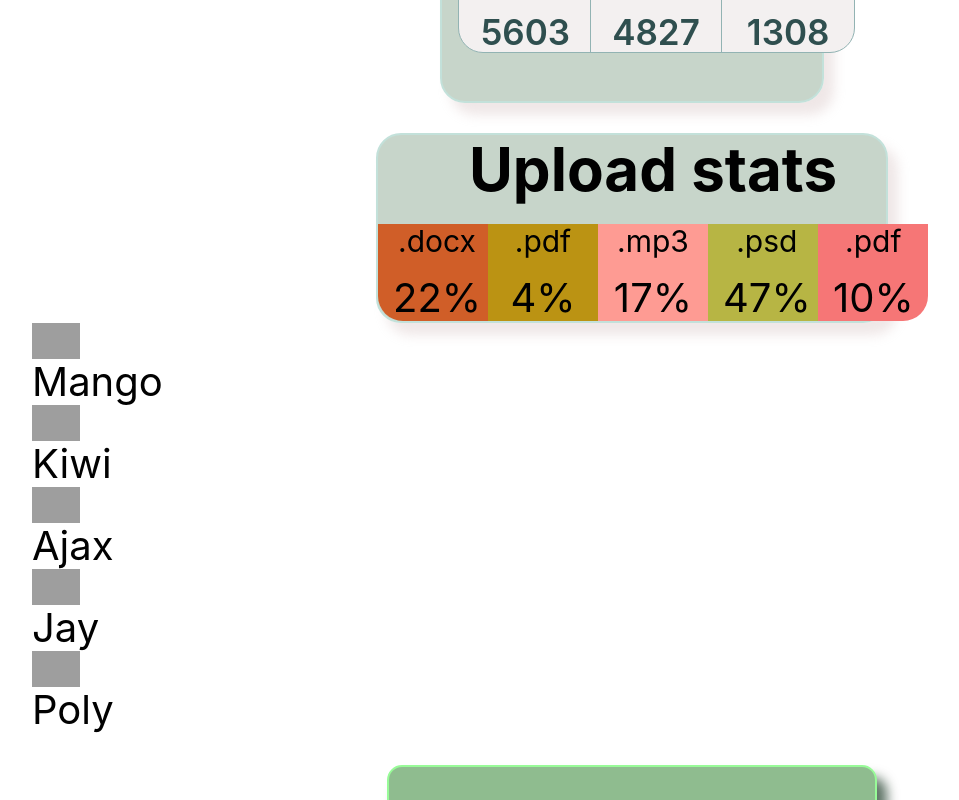
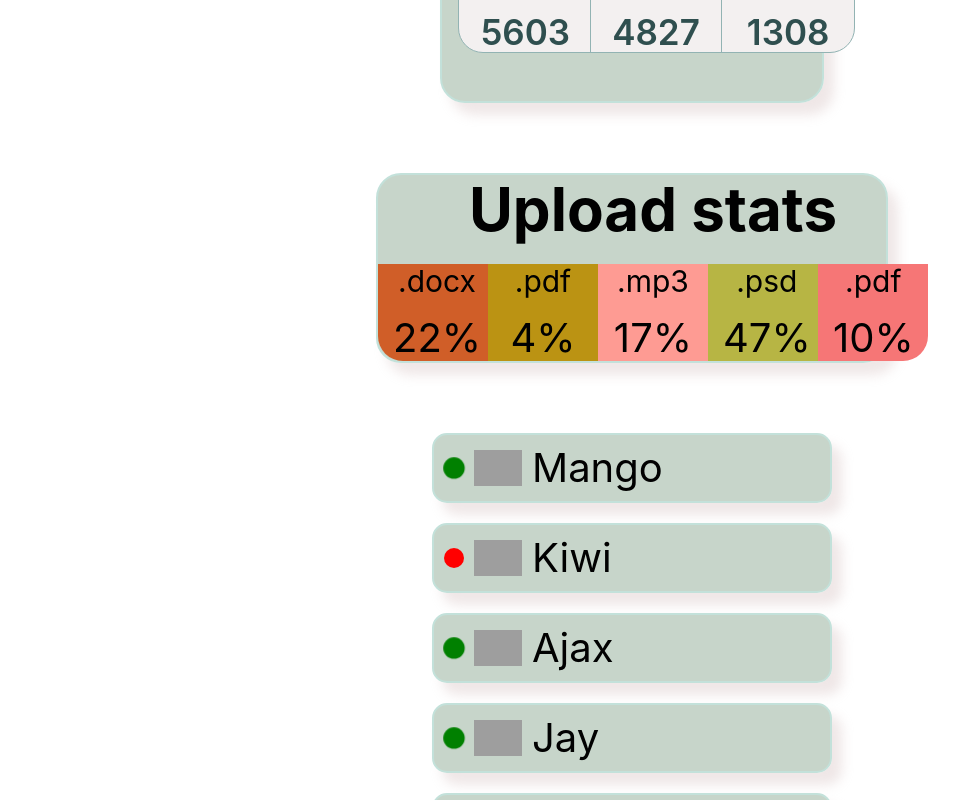
Before and after one commit to Luidmyla007/goit-react-hw-01-components, a React (Create React App) app: page / in a window 1280 px wide. Shown: the part 640-1440 px from the top of the page, without its empty margins (8-967 px from the left). Built offline with nearby package versions, Linux system fonts and the light colour scheme; grey boxes are pictures that could not be loaded.

Commit message:
friendList styles

```diff
--- a/src/components/Friendlist/friendItem.js
+++ b/src/components/Friendlist/friendItem.js
@@ -1,10 +1,24 @@
+import PropTypes from 'prop-types';
+import css from './friendlist.module.css';
 
-
-export const FriendItem = ({friend: {avatar, name} }) => {
+export const FriendItem = ({friend: {isOnline, avatar, name} }) => {
     return (
-        <div>
+        <div className={css.friendItem}>
+            {isOnline ? (
+        <span className={css.statusOnline}></span>
+      ) : (
+        <span className={css.statusOffline}></span>
+      )}
          <img src={avatar} alt={name} width="48"/>
          <p>{name}</p>
         </div>
     );
 };
+
+
+
+FriendItem.propTypes = {
+  avatar: PropTypes.string.isRequired,
+  name: PropTypes.string.isRequired,
+  isOnline: PropTypes.bool.isRequired,
+};
--- a/src/components/Friendlist/friendlist.js
+++ b/src/components/Friendlist/friendlist.js
@@ -1,5 +1,6 @@
 import PropTypes from 'prop-types';
 import { FriendItem } from './friendItem';
+
 
 
 
--- /dev/null
+++ b/src/components/Friendlist/friendlist.module.css
@@ -0,0 +1,58 @@
+
+.friendItem{
+    margin-left: auto;
+    margin-right: auto;
+    margin-top: 20px;
+    max-width: 400px;
+    padding-left: 10px;
+    padding-top: 10px;
+    padding-bottom: 10px;
+    display: flex;
+    gap: 10px;
+    flex-wrap: wrap;
+    align-items: center;
+    text-align: center;
+    background-color: hsla(133, 25%, 36%, 0.3);
+    border-radius: 15px;
+    border: 2px solid rgb(195, 225, 218);
+    box-shadow: 10px 12px 12px 0px #cab1b14d;
+}
+
+
+
+
+.statusOnline{
+  padding: 10px;
+border-radius: 50%;
+color: green;
+    background-color: green;
+    width: 10px;
+    height: 10px;
+    text-align: center;
+    animation: pulse 2.5s linear infinite;
+}
+@keyframes pulse {
+    /* 0% {
+        transform: scale(0.5);
+        opacity: 0;
+    } */
+
+    50% {
+        opacity: 1;
+    }
+
+    100% {
+        transform: scale(1.2);
+        opacity: 0;
+    }
+}
+
+.statusOffline{
+padding: 10px;
+border-radius: 50%;
+    background-color: red;
+    color: red;
+    width: 10px;
+    height: 10px;
+    text-align: center;
+}
--- a/src/components/Statistics/statistics.module.css
+++ b/src/components/Statistics/statistics.module.css
@@ -1,8 +1,8 @@
 .statisticBox{
     margin-left: auto;
     margin-right: auto;
-        margin-top: 30px;
-        /* max-width: 30vw;        */
+    margin-top: 70px;
+    margin-bottom: 70px;
     max-width: 512px;
     display: flex;
     flex-direction: column;
@@ -18,8 +18,6 @@
 .statisticBox ul{
     margin-top: 20px;
     display: flex;
-   /* padding-left: 15px;
-   padding-right: 15px; */
     justify-content: space-evenly;
 }
 
--- a/src/components/Transaction/transaction.module.css
+++ b/src/components/Transaction/transaction.module.css
@@ -1,5 +1,5 @@
 .transactionTable{
-    margin-top: 32px;
+    margin-top: 70px;
     margin-left: auto;
     margin-right: auto;
     padding: 48px 35px;
@@ -41,5 +41,4 @@
 .transactionTd{
     border-radius: 10px;
     box-shadow: 10px 12px 12px 0px greenyellow;
-
 }
```
Lines whose indentation alone changed are shown as unchanged.
